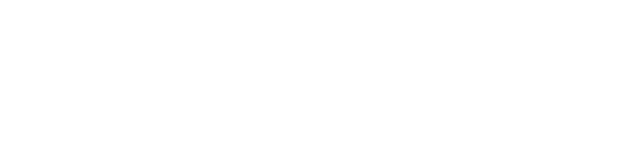
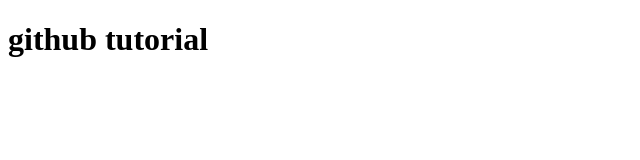
Before and after one commit to Godsave028/prosper07, a plain HTML site: page index.html in a window 1280 px wide. Shown: the whole page, without its empty margins (0-640 px from the left). Drawn offline with Linux system fonts and the light colour scheme.

Commit message:
first commit

```diff
--- a/index.html
+++ b/index.html
@@ -8,6 +8,6 @@
     <link rel="stylesheet" href="/style.css">
 </head>
 <body>
-
+    <h1>github tutorial</h1>
 </body>
 </html>
--- a/style.css
+++ b/style.css
@@ -0,0 +1,4 @@
+*{
+    padding :0;
+
+}
```
